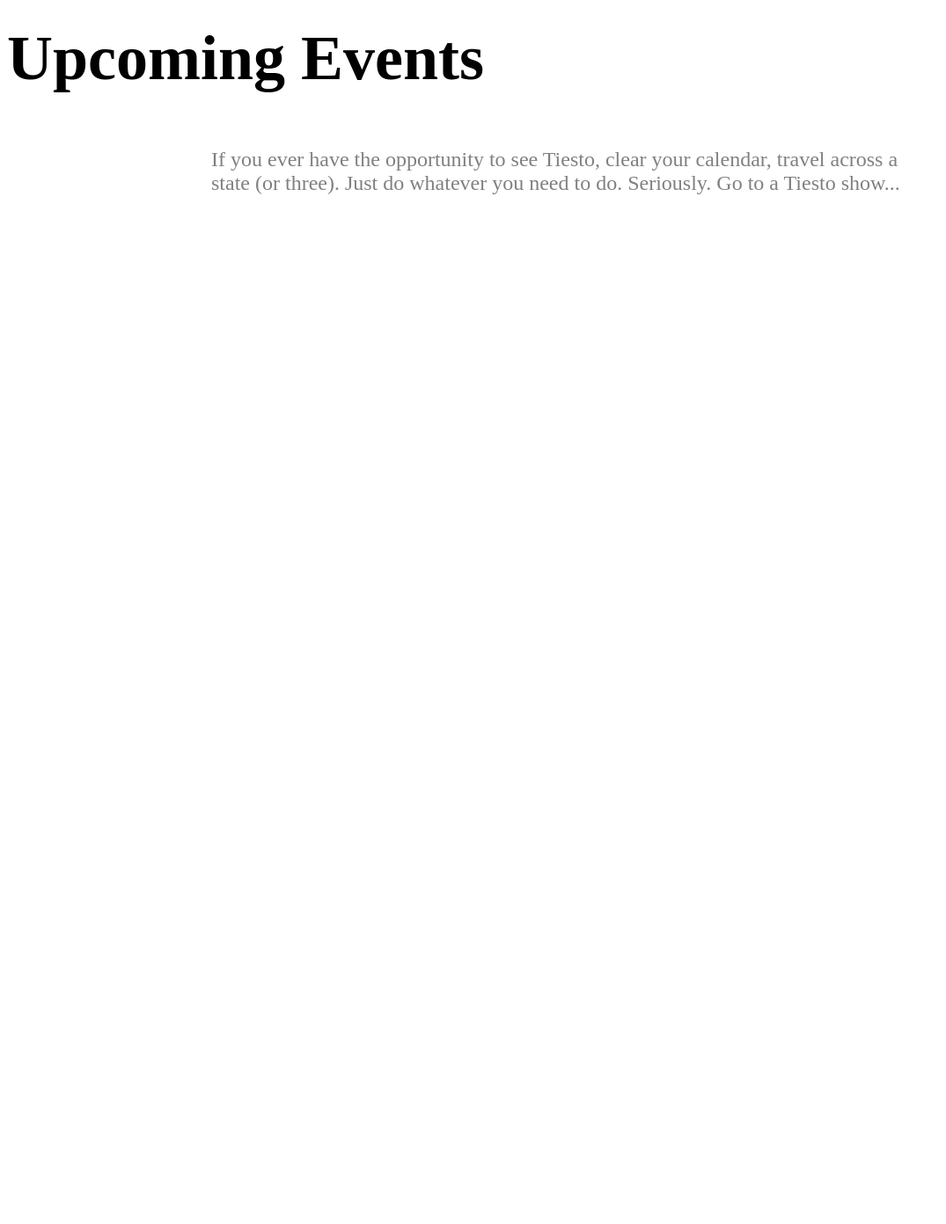
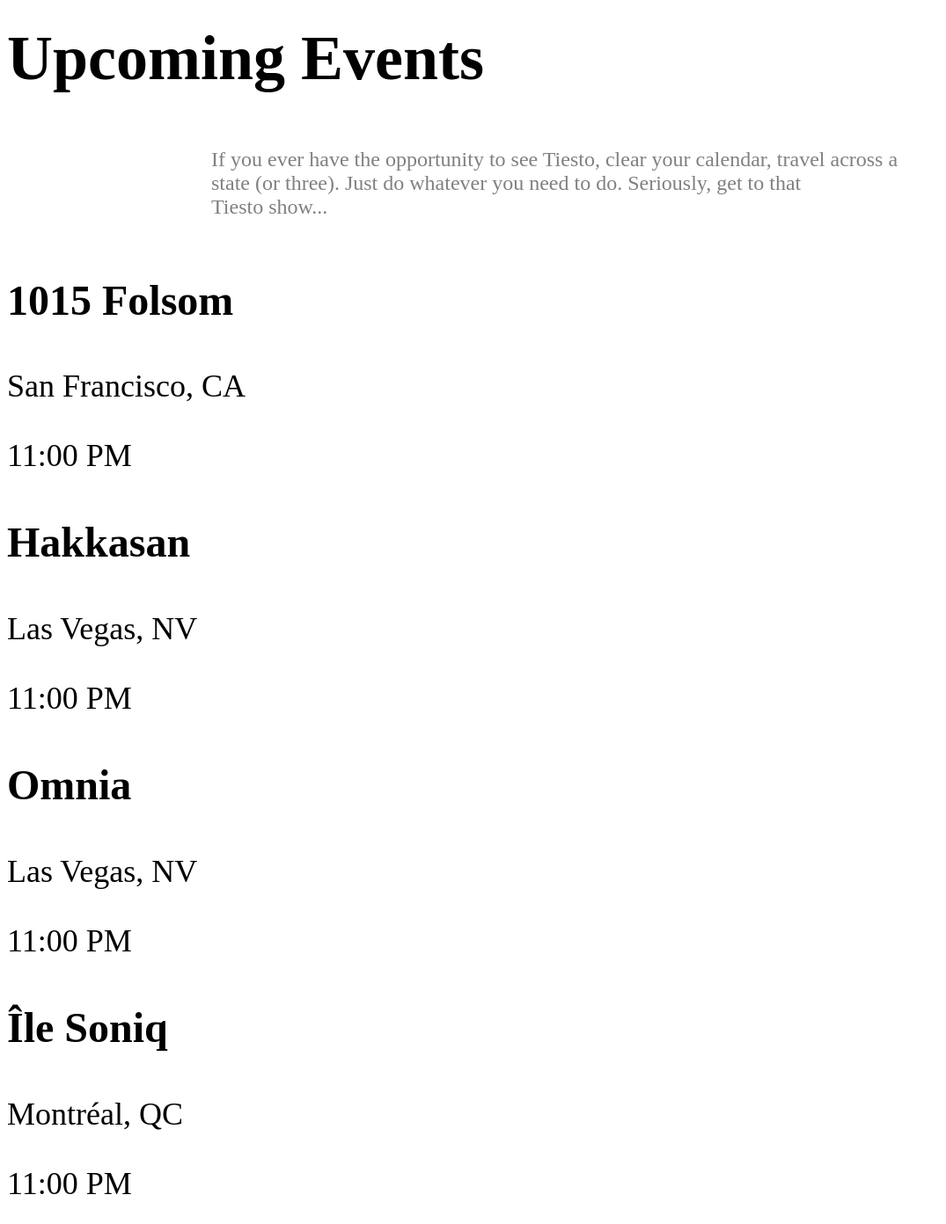
Before and after one commit to nico-watine/tiesto-side-project, a PHP site: page / in a window 1280 px wide. Shown: the part 133-1525 px from the top of the page at 88% size, without its empty margins (0-1075 px from the left). Before the commit the page ends 354 px from the top, so only its background shows below. Run offline with PHP 8.4, Linux system fonts and the light colour scheme.

Commit message:
Progress

```diff
--- a/src/pages/index.php
+++ b/src/pages/index.php
@@ -12,7 +12,29 @@ body-class: index
 	<div class="row">
 		<div class="column text-center">
 			<h1 class="section-headline text-uppercase font-weight-light text-red mb-16" style="font-size: 72px;">Upcoming <span class="font-weight-bold text-white">Events</span></h1>
-			<p class="paragraph font-weight-light" style="font-size: 24px; color: #808080; max-width: 800px; margin-left: auto; margin-right: auto;">If you ever have the opportunity to see Tiesto, clear your calendar, travel across a state (or three). Just do whatever you need to do. Seriously. Go to a Tiesto&nbsp;show...</p>
+			<p class="paragraph font-weight-light" style="font-size: 24px; color: #808080; max-width: 800px; margin-left: auto; margin-right: auto; margin-bottom: 64px;">If you ever have the opportunity to see Tiesto, clear your calendar, travel across a state (or three). Just do whatever you need to do. Seriously, get to that Tiesto&nbsp;show...</p>
+		</div>
+	</div>
+	<div class="row expanded">
+		<div class="large-3 columns">
+			<h3 class="text-red club-name" style="margin-bottom: 48px; line-height: 1.2; font-size: 48px;">1015 Folsom</h3>
+			<p class="location font-weight-light" style="font-size: 36px; margin-bottom: 24px; line-height: 1.2;">San Francisco, CA</p>
+			<p class="time font-weight-light" style="font-size: 36px; margin-bottom: 24px; line-height: 1.2;">11:00 PM</p>
+		</div>
+		<div class="large-3 columns">
+			<h3 class="text-red club-name" style="margin-bottom: 48px; line-height: 1.2; font-size: 48px;">Hakkasan</h3>
+			<p class="location font-weight-light" style="font-size: 36px; margin-bottom: 24px; line-height: 1.2;">Las Vegas, NV</p>
+			<p class="time font-weight-light" style="font-size: 36px; margin-bottom: 24px; line-height: 1.2;">11:00 PM</p>
+		</div>
+		<div class="large-3 columns">
+			<h3 class="text-red club-name" style="margin-bottom: 48px; line-height: 1.2; font-size: 48px;">Omnia</h3>
+			<p class="location font-weight-light" style="font-size: 36px; margin-bottom: 24px; line-height: 1.2;">Las Vegas, NV</p>
+			<p class="time font-weight-light" style="font-size: 36px; margin-bottom: 24px; line-height: 1.2;">11:00 PM</p>
+		</div>
+		<div class="large-3 columns">
+			<h3 class="text-red club-name" style="margin-bottom: 48px; line-height: 1.2; font-size: 48px;">Île Soniq</h3>
+			<p class="location font-weight-light" style="font-size: 36px; margin-bottom: 24px; line-height: 1.2;">Montréal, QC</p>
+			<p class="time font-weight-light" style="font-size: 36px; margin-bottom: 24px; line-height: 1.2;">11:00 PM</p>
 		</div>
 	</div>
 </section>
```
